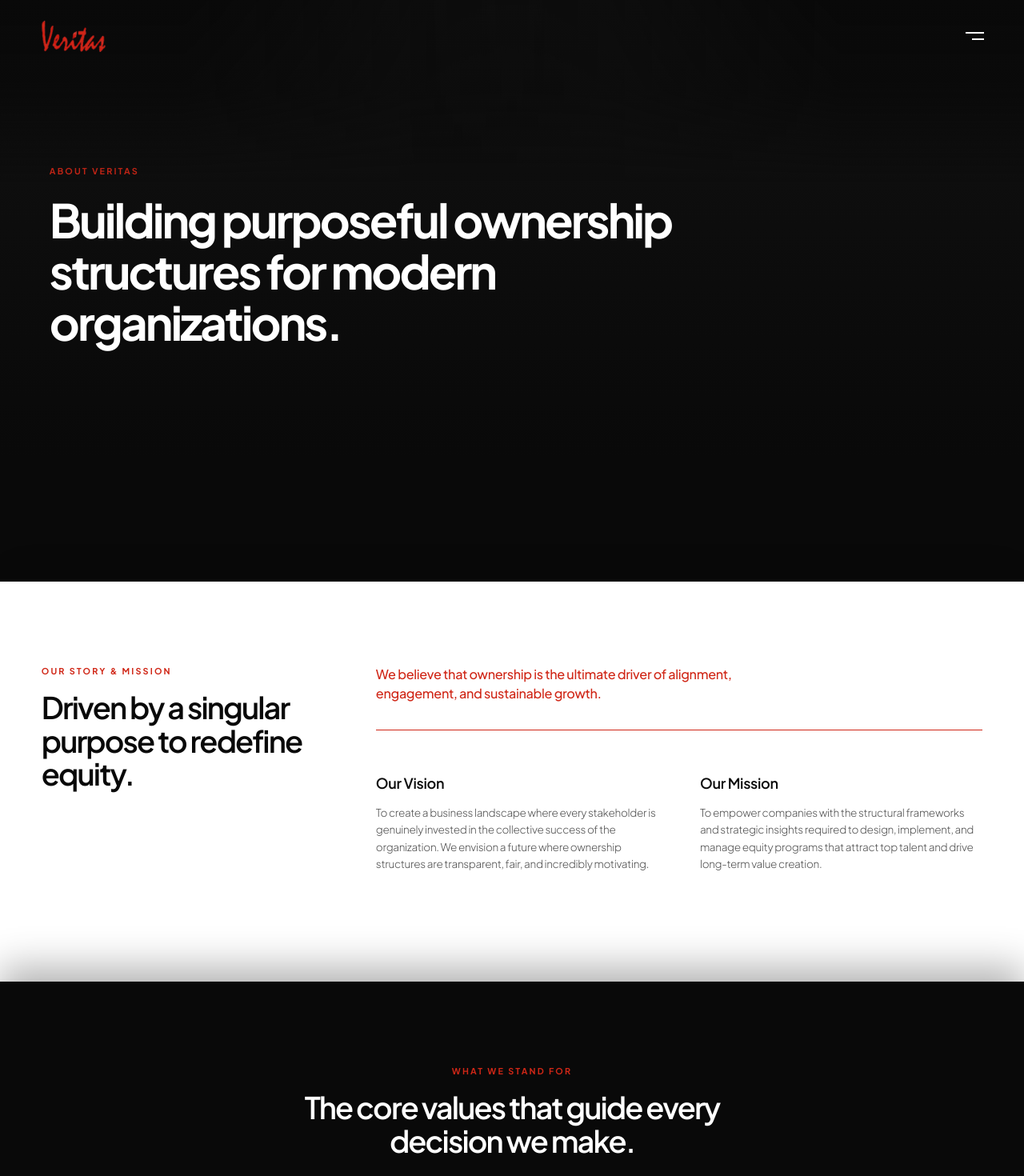
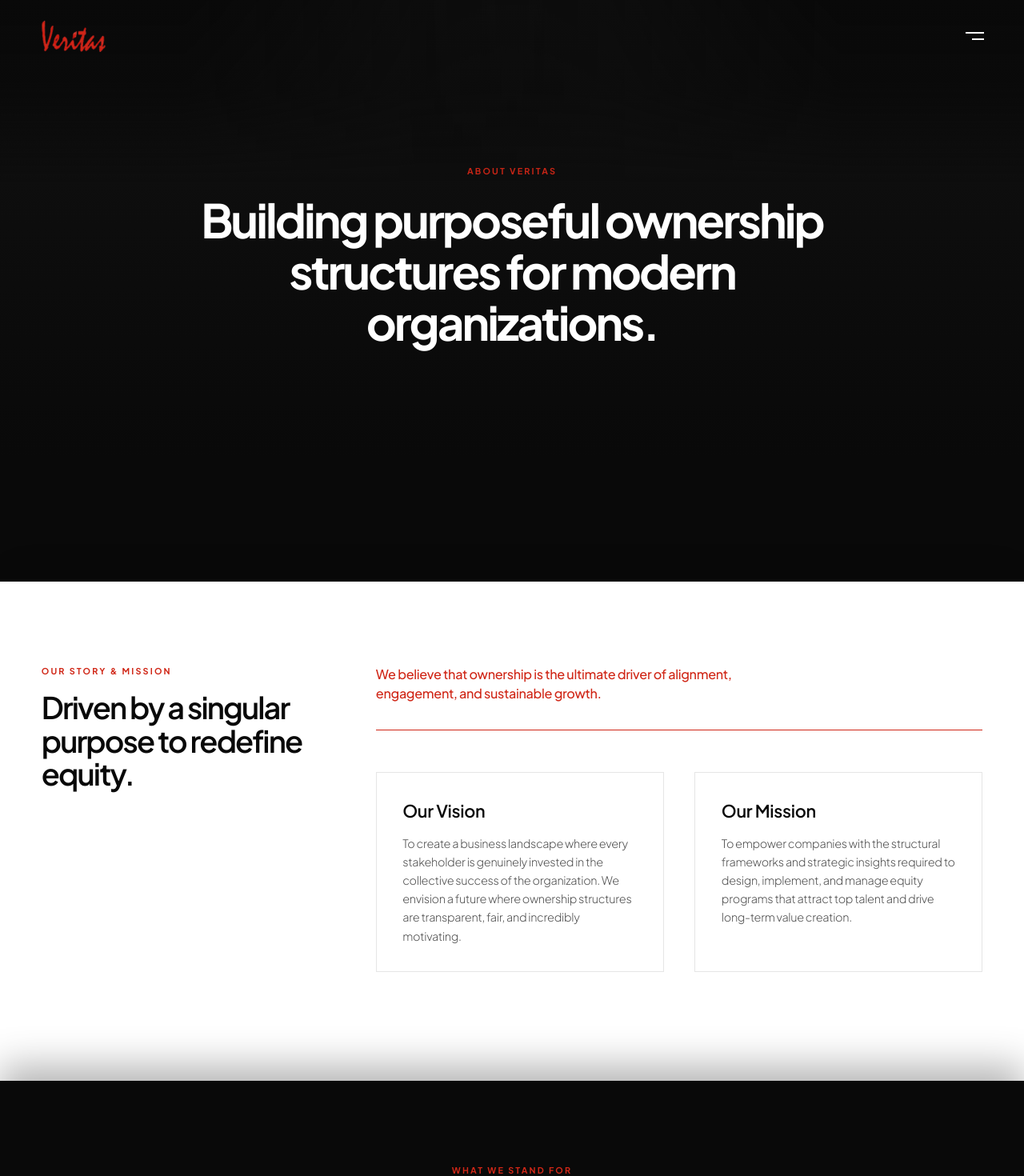
Before and after one commit to ParvMarwaha/veritas-8, a Next.js app: page /about in a window 1280 px wide. Shown: the top 1470 px of the page at 80% size. Built offline with nearby package versions, Linux system fonts and the light colour scheme.

Commit message:
about us page 2

```diff
--- a/src/app/about/page.tsx
+++ b/src/app/about/page.tsx
@@ -118,7 +118,7 @@ export default function AboutPage() {
         </div>
 
         <div ref={ctaRef} className="relative z-[60]">
-          <CTASection isInteractiveBg={isInteractiveBg} />
+          <CTASection isInteractiveBg={isInteractiveBg} showBackground={false} />
         </div>
         <div ref={footerRef} className="relative z-[70]">
           <Footer />
--- a/src/components/CTASection.tsx
+++ b/src/components/CTASection.tsx
@@ -6,13 +6,15 @@ import { InteractiveHeroBackground } from './InteractiveHeroBackground';
 import { motion } from 'framer-motion';
 import { AnimatedButton } from './AnimatedButton';
 
-export function CTASection({ isInteractiveBg = false }: { isInteractiveBg?: boolean }) {
+export function CTASection({ isInteractiveBg = false, showBackground = true }: { isInteractiveBg?: boolean, showBackground?: boolean }) {
   return (
     <section className={`relative w-full py-24 md:py-32 overflow-hidden flex flex-col items-center justify-center ${isInteractiveBg ? 'bg-white text-[#090909]' : 'bg-[#090909] text-white'}`}>
       {/* Background topography with smooth fade at top and bottom */}
-      <div className="absolute inset-0 z-0 pointer-events-none" style={{ maskImage: 'linear-gradient(to bottom, transparent, black 15%, black 85%, transparent)', WebkitMaskImage: 'linear-gradient(to bottom, transparent, black 15%, black 85%, transparent)' }}>
-        {isInteractiveBg ? <InteractiveHeroBackground layoutMode="cta" /> : <StaticHeroBackground />}
-      </div>
+      {showBackground && (
+        <div className="absolute inset-0 z-0 pointer-events-none" style={{ maskImage: 'linear-gradient(to bottom, transparent, black 15%, black 85%, transparent)', WebkitMaskImage: 'linear-gradient(to bottom, transparent, black 15%, black 85%, transparent)' }}>
+          {isInteractiveBg ? <InteractiveHeroBackground layoutMode="cta" /> : <StaticHeroBackground />}
+        </div>
+      )}
 
       <div className="relative z-10 max-w-[800px] mx-auto px-6 text-center flex flex-col items-center">
         <motion.h2
--- a/src/components/about/AboutHero.tsx
+++ b/src/components/about/AboutHero.tsx
@@ -8,11 +8,12 @@ export function AboutHero() {
     <section className="relative w-full h-[80vh] min-h-[600px] flex items-center justify-center bg-[#090909] text-white overflow-hidden">
       <div className="absolute inset-0 bg-gradient-to-b from-[#111111] to-[#090909] pointer-events-none" />
 
-      <div className="relative z-10 w-full max-w-[1400px] mx-auto px-6 md:px-16 flex flex-col items-start pt-20">
+      <div className="relative z-10 w-full max-w-[1400px] mx-auto px-6 md:px-16 flex flex-col items-center justify-center text-center pt-12 md:pt-20">
         <motion.div
           initial={{ opacity: 0, y: 30 }}
           animate={{ opacity: 1, y: 0 }}
           transition={{ duration: 1, ease: [0.22, 1, 0.36, 1] }}
+          className="flex flex-col items-center"
         >
           <h2 className="text-[#D02717] font-bold tracking-[0.2em] text-[11px] md:text-[12px] uppercase mb-6">
             About Veritas
--- a/src/components/about/AboutLeadership.tsx
+++ b/src/components/about/AboutLeadership.tsx
@@ -39,16 +39,23 @@ export function AboutLeadership() {
           <div className="w-full h-[1px] bg-black/10"></div>
 
           {leaders.map((leader, index) => (
-            <div key={index} className="flex flex-col space-y-4">
+            <div key={index} className="flex flex-col space-y-4 group">
               <div className="flex flex-col md:flex-row md:items-end justify-between gap-4">
-                <h4 className="text-[24px] md:text-[28px] font-semibold text-[#090909] tracking-tight">
-                  {leader.name}
-                </h4>
+                <div className="flex items-center gap-4">
+                  <h4 className="text-[24px] md:text-[28px] font-semibold text-[#090909] tracking-tight group-hover:text-[#D02717] transition-colors duration-300">
+                    {leader.name}
+                  </h4>
+                  <a href="#" target="_blank" rel="noopener noreferrer" className="text-black/30 hover:text-[#0077b5] transition-colors duration-300 opacity-0 group-hover:opacity-100 transform -translate-x-4 group-hover:translate-x-0">
+                    <svg width="24" height="24" viewBox="0 0 24 24" fill="currentColor">
+                      <path d="M19 0h-14c-2.761 0-5 2.239-5 5v14c0 2.761 2.239 5 5 5h14c2.762 0 5-2.239 5-5v-14c0-2.761-2.238-5-5-5zm-11 19h-3v-11h3v11zm-1.5-12.268c-.966 0-1.75-.79-1.75-1.764s.784-1.764 1.75-1.764 1.75.79 1.75 1.764-.783 1.764-1.75 1.764zm13.5 12.268h-3v-5.604c0-3.368-4-3.113-4 0v5.604h-3v-11h3v1.765c1.396-2.586 7-2.777 7 2.476v6.759z"/>
+                    </svg>
+                  </a>
+                </div>
                 <span className="text-[#D02717] font-medium text-[14px] md:text-[15px] uppercase tracking-wide">
                   {leader.role}
                 </span>
               </div>
-              <div className="w-full h-[1px] bg-black/10 mt-6"></div>
+              <div className="w-full h-[1px] bg-black/10 mt-6 group-hover:bg-[#D02717]/30 transition-colors duration-500"></div>
             </div>
           ))}
         </motion.div>
--- a/src/components/about/AboutStory.tsx
+++ b/src/components/about/AboutStory.tsx
@@ -44,16 +44,16 @@ export function AboutStory() {
             className="w-full h-[1px] bg-[#D02717] mb-12 lg:mb-16 origin-left"
           ></motion.div>
 
-          <div className="grid grid-cols-1 md:grid-cols-2 gap-12 lg:gap-16">
-            <div>
-              <h4 className="text-[20px] font-semibold text-[#090909] mb-4">Our Vision</h4>
-              <p className="text-[14px] md:text-[15px] text-[#090909]/70 leading-[1.6] font-light">
+          <div className="grid grid-cols-1 md:grid-cols-2 gap-8 lg:gap-12">
+            <div className="group border border-black/10 p-8 lg:p-10 hover:bg-[#090909] transition-colors duration-500 cursor-default">
+              <h4 className="text-[24px] font-semibold text-[#090909] group-hover:text-white mb-4 transition-colors duration-500">Our Vision</h4>
+              <p className="text-[15px] md:text-[16px] text-[#090909]/70 group-hover:text-white/70 leading-[1.6] font-light transition-colors duration-500">
                 To create a business landscape where every stakeholder is genuinely invested in the collective success of the organization. We envision a future where ownership structures are transparent, fair, and incredibly motivating.
               </p>
             </div>
-            <div>
-              <h4 className="text-[20px] font-semibold text-[#090909] mb-4">Our Mission</h4>
-              <p className="text-[14px] md:text-[15px] text-[#090909]/70 leading-[1.6] font-light">
+            <div className="group border border-black/10 p-8 lg:p-10 hover:bg-[#D02717] transition-colors duration-500 cursor-default">
+              <h4 className="text-[24px] font-semibold text-[#090909] group-hover:text-white mb-4 transition-colors duration-500">Our Mission</h4>
+              <p className="text-[15px] md:text-[16px] text-[#090909]/70 group-hover:text-white/90 leading-[1.6] font-light transition-colors duration-500">
                 To empower companies with the structural frameworks and strategic insights required to design, implement, and manage equity programs that attract top talent and drive long-term value creation.
               </p>
             </div>
```
